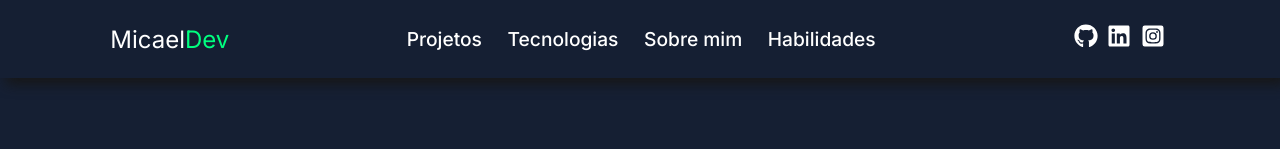
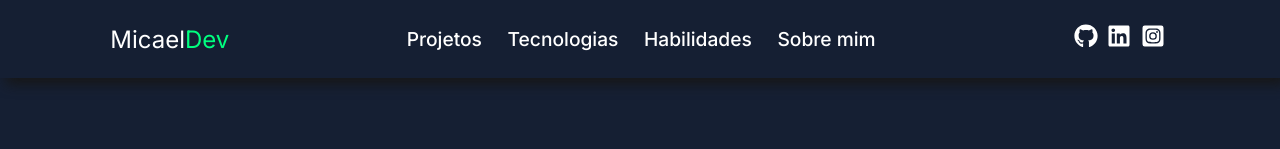
Before and after one commit to iSantanaaH/front-end-web, a Next.js app: page / in a window 1280 px wide. Shown: the top 149 px of the page. Built offline with nearby package versions, Linux system fonts and the light colour scheme.

Commit message:
change links

```diff
--- a/app/Components/header/NavBar.tsx
+++ b/app/Components/header/NavBar.tsx
@@ -35,11 +35,11 @@ export default function NavBar() {
             <Link className={styles.LinksDefault} href={"/#technologies"} passHref>
               <span>Tecnologias</span>
             </Link>
+            <Link className={styles.LinksDefault} href={"/#additionalSkills"} passHref>
+              <span>Habilidades</span>
+            </Link>
             <Link className={styles.LinksDefault} href={"/#aboutMe"} passHref>
               <span>Sobre mim</span>
-            </Link>
-            <Link className={styles.LinksDefault} href={"/#additionalSkills"} passHref>
-              <span>Habilidades</span>
             </Link>
           </div>
         </section>
```
